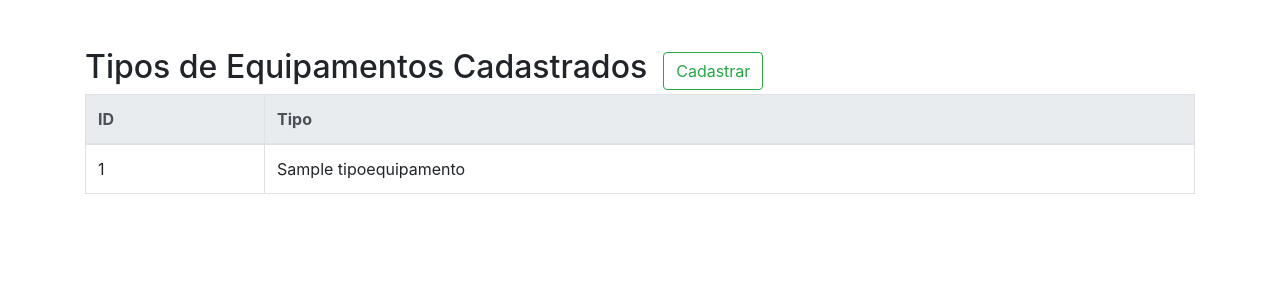
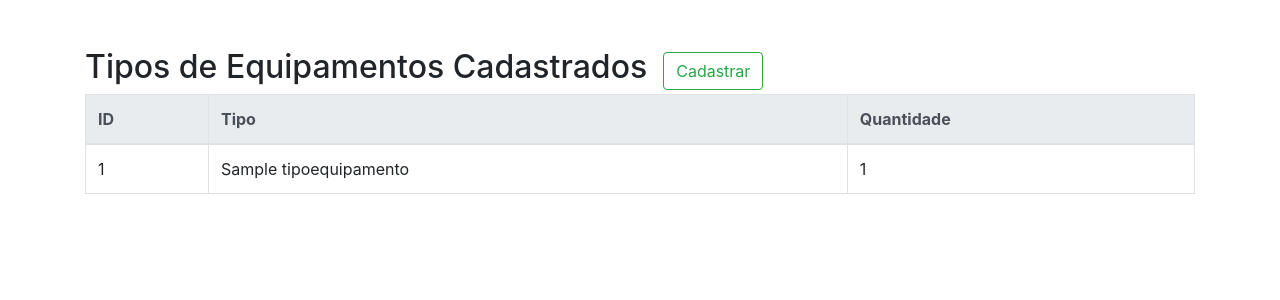
Before and after one commit to marcoskw/ControlIT, a Django app: page /equipamentos/listar_tipos_equipamentos/ in a window 1280 px wide. Shown: the part 76-376 px from the top of the page. Run offline with Django 5.2, Linux system fonts and the light colour scheme; a user stored in the database is signed in; tables that the repository leaves empty hold one stand-in row (values such as "Sample post"); some libraries are stand-ins or nearby versions.

Commit message:
Ajuste para mostrar as quantidades na listagem de equipamentos

```diff
--- a/equipamentos/templates/listar_tipos_equipamentos.html
+++ b/equipamentos/templates/listar_tipos_equipamentos.html
@@ -27,6 +27,7 @@
                   <tr>
                       <th scope="col">ID</th>
                       <th scope="col">Tipo</th>
+                      <th scope="col">Quantidade</th>
                   </tr>
               </thead>
               <tbody>
@@ -34,6 +35,7 @@
                       <tr>
                           <td>{{ tipo_equipamento.id }}</td>
                           <td>{{ tipo_equipamento.nome_tipo_equipamento }}</td>
+                          <td>{{ tipo_equipamento.quantidade}}
                       </tr>
                   {% endfor %}
               </tbody>
--- a/equipamentos/views.py
+++ b/equipamentos/views.py
@@ -45,7 +45,7 @@ def listar_tipos_equipamentos(request):
         return redirect('/login')
 
     if request.method == "GET":
-        tipos_equipamentos = TipoEquipamento.objects.annotate(quantidade=Count('nome_tipo_equipamento')).order_by('id')
+        tipos_equipamentos = TipoEquipamento.objects.annotate(quantidade=Count('equipamento')).order_by('id')
 
         context = {
             'tipos_equipamentos': tipos_equipamentos,
```
